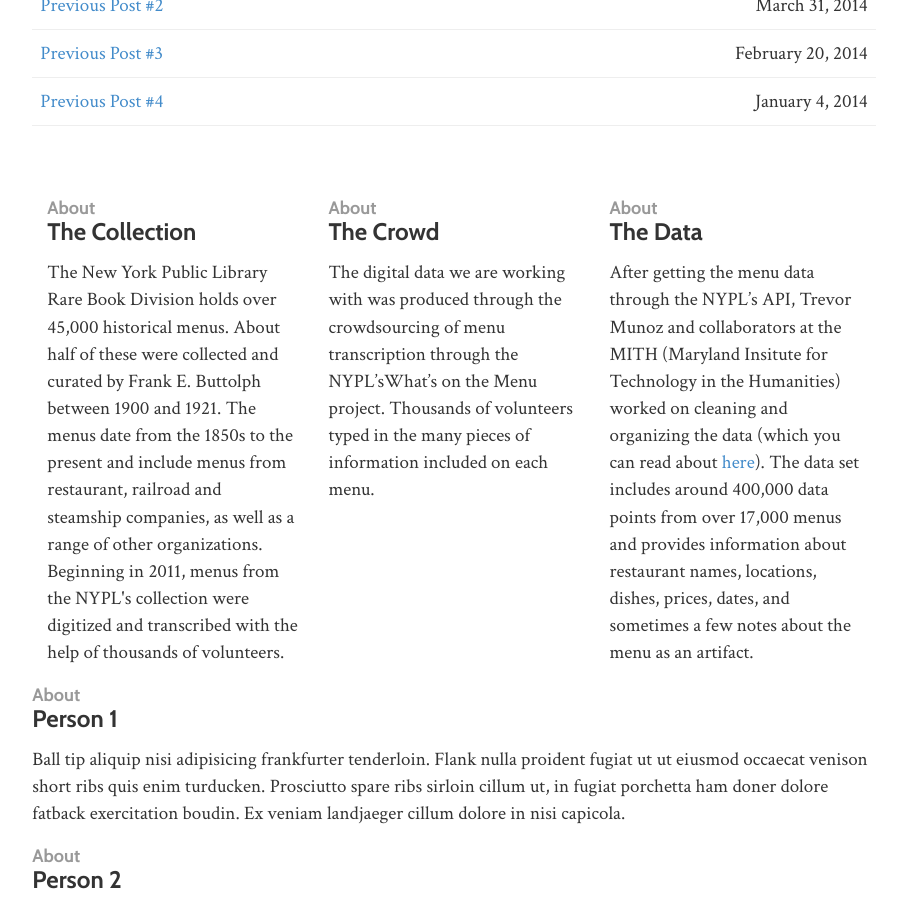
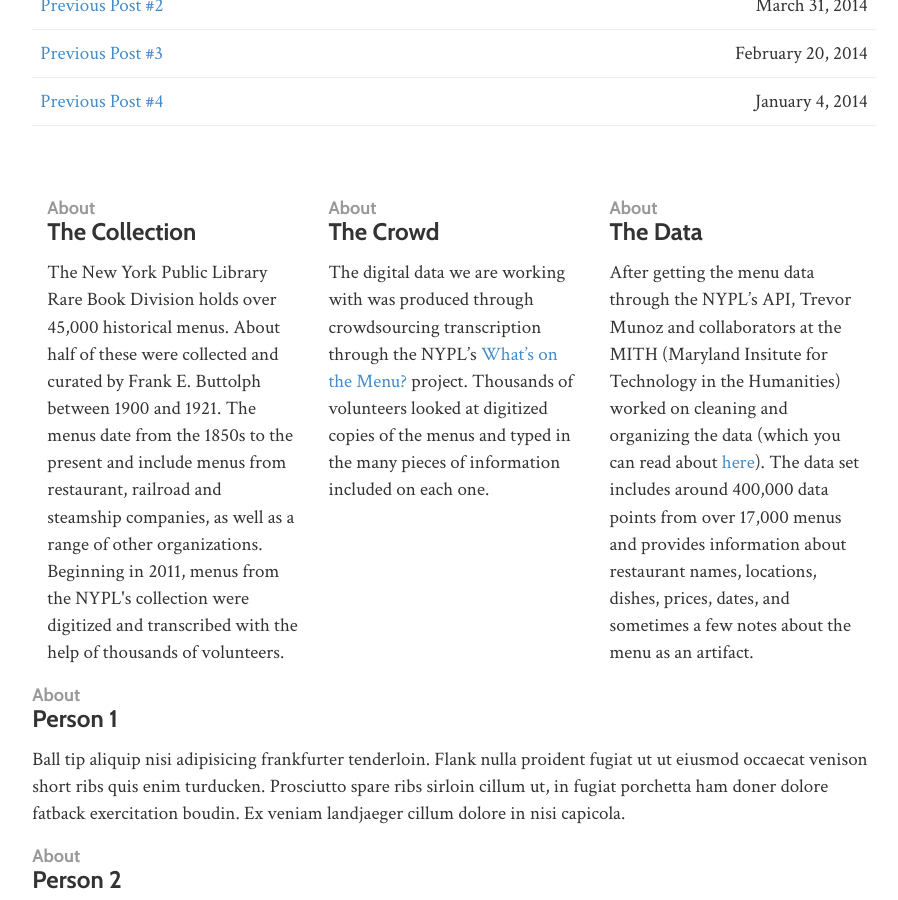
Before and after one commit to public-fare/menus-site, a Jekyll site: the page built from index.html, in a window 1280 px wide and 900 px high, scrolled down 929 px. Shown: the whole window, without its empty margins (186-1084 px from the left). Built offline with Jekyll 4.4.1, drawn with Linux system fonts in a browser that asks for light colours; nearby versions of some CDN libraries.

Commit message:
Update index.html

```diff
--- a/index.html
+++ b/index.html
@@ -51,14 +51,14 @@ layout: default
             <small>About</small><br />
             The Crowd
             </h4>
-            <p>The digital data we are working with was produced through the crowdsourcing of menu transcription through the NYPL’sWhat’s on the Menu project.  Thousands of volunteers typed in the many pieces of information included on each menu.</p>
+            <p>The digital data we are working with was produced through crowdsourcing transcription through the NYPL’s <a href="http://menus.nypl.org/">What’s on the Menu?</a> project.  Thousands of volunteers looked at digitized copies of the menus and typed in the many pieces of information included on each one.</p>
             </div>
         <div class="about-part">
             <h4>
             <small>About</small><br />
             The Data
             </h4>
-            <p>   After getting the menu data through the NYPL’s API, Trevor Munoz and collaborators at the MITH (Maryland Insitute for Technology in the Humanities) worked on cleaning and organizing the data (which you can read about <a href="http://www.trevormunoz.com/notebook/2013/08/08/what-is-on-the-menu-more-work-with-nypl-open-data-part-one.html">here</a>).   The data set includes around 400,000 data points from over 17,000 menus and provides information about restaurant names, locations, dishes, prices, dates, and sometimes a few notes about the menu as an artifact.  </p>
+            <p>After getting the menu data through the NYPL’s API, Trevor Munoz and collaborators at the MITH (Maryland Insitute for Technology in the Humanities) worked on cleaning and organizing the data (which you can read about <a href="http://www.trevormunoz.com/notebook/2013/08/08/what-is-on-the-menu-more-work-with-nypl-open-data-part-one.html">here</a>).   The data set includes around 400,000 data points from over 17,000 menus and provides information about restaurant names, locations, dishes, prices, dates, and sometimes a few notes about the menu as an artifact.  </p>
         </div>
     </section>
 
```
